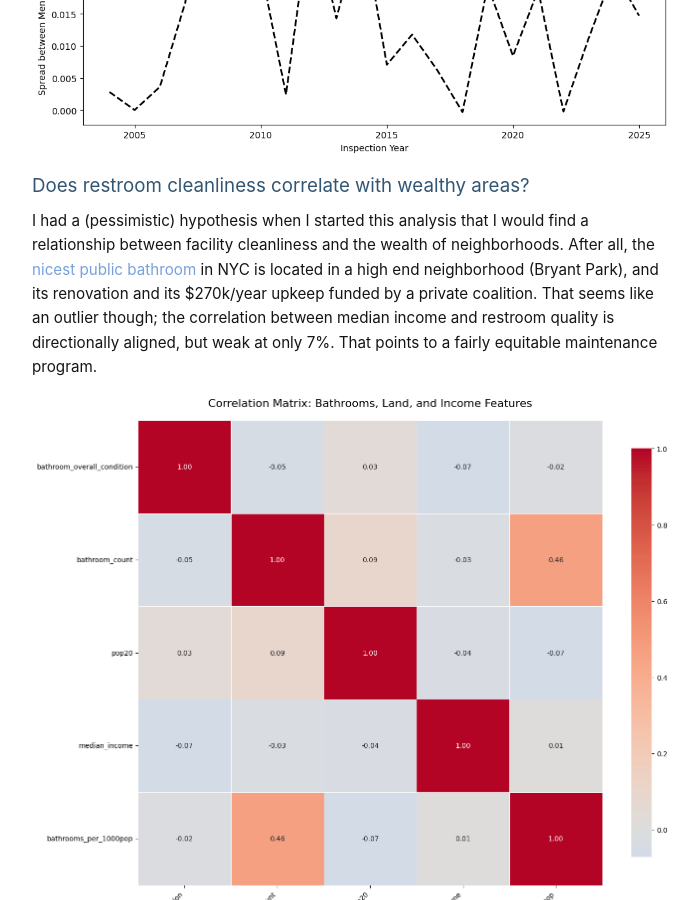
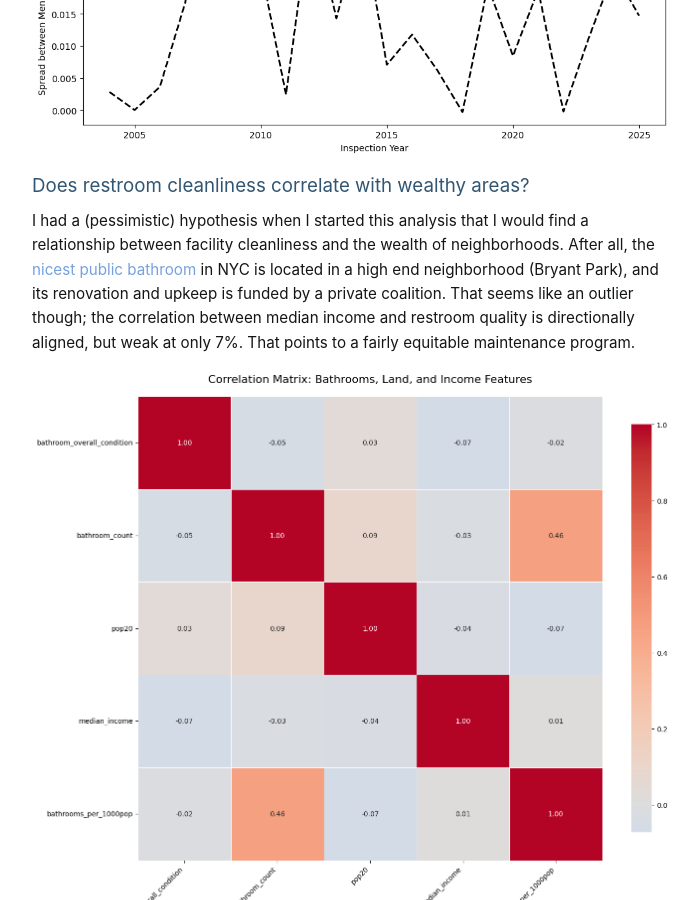
Before and after one commit to sirpthatch/sirpthatch.github.io, a Jekyll site: the page built from _posts/2025-10-24-Public Restrooms.md, in a window 1280 px wide and 900 px high, scrolled down 2563 px. Shown: the whole window, without its empty margins (288-986 px from the left). Built offline with Jekyll 4.4.1, drawn with Linux system fonts in a browser that asks for light colours; some web fonts are replaced; comment, search, counter and statistics services are not loaded.

Commit message:
fixing sentence

```diff
--- a/_posts/2025-10-24-Public Restrooms.md
+++ b/_posts/2025-10-24-Public Restrooms.md
@@ -19,7 +19,7 @@ There are some great resources for digging further on the geographic distributio
 
 In general, the restrooms that we have are fairly well equipped - [62%]({{site.url}}/assets/restroom.changingstations.png) of them have changing stations and 58% of them are fully accessible.
 
-Public restrooms are operated by several city agencies, including the transportation authority, libraries, and parks.  The parks service maintains the [majority]({{site.url}}/assets/restroom.operators.png) of them (728/1066).  In 1997 the NYC parks service started keeping records on the cleanliness of public restrooms through the [parks inspection program](https://www.nycgovparks.org/park-features/parks-inspection-program), which can give us some insight into how clean these facilities are.  Park restrooms are inspected on average [twice per year]({{site.url}}/assets/restrooms.distribution.png), and are graded for overall quality and some details like the amount of litter, graffiti, and structural issues.  Let's get into some questions you might have about NYC's potties!
+Public restrooms are operated by several city agencies, including the transportation authority, libraries, and parks.  The parks service maintains the [majority]({{site.url}}/assets/restroom.operators.png) of them (728/1066).  In 1997 the NYC parks service started keeping records on the cleanliness of public restrooms through the [parks inspection program](https://www.nycgovparks.org/park-features/parks-inspection-program), which can give us some insight into how clean these facilities are.  Park restrooms are inspected on average [twice per year]({{site.url}}/assets/inspections.count.distribution.png), and are graded for overall quality and some details like the amount of litter, graffiti, and structural issues.  Let's get into some questions you might have about NYC's potties!
 
 
 # How clean are our restrooms? #
@@ -33,7 +33,7 @@ An ancient question that the restroom inspection data can give us some insight i
 
 
 # Does restroom cleanliness correlate with wealthy areas? #
-I had a (pessimistic) hypothesis when I started this analysis that I would find a relationship between facility cleanliness and the wealth of neighborhoods.  After all, the [nicest public bathroom](https://www.nytimes.com/2017/04/05/nyregion/bryant-park-restroom-renovation.html) in NYC is located in a high end neighborhood (Bryant Park), and its renovation and its $270k/year upkeep funded by a private coalition.  That seems like an outlier though; the correlation between median income and restroom quality is directionally aligned, but weak at only 7%.  That points to a fairly equitable maintenance program.
+I had a (pessimistic) hypothesis when I started this analysis that I would find a relationship between facility cleanliness and the wealth of neighborhoods.  After all, the [nicest public bathroom](https://www.nytimes.com/2017/04/05/nyregion/bryant-park-restroom-renovation.html) in NYC is located in a high end neighborhood (Bryant Park), and its renovation and upkeep is funded by a private coalition.  That seems like an outlier though; the correlation between median income and restroom quality is directionally aligned, but weak at only 7%.  That points to a fairly equitable maintenance program.
 
 ![Correlations]({{site.url}}/assets/restrooms.correlations.png)
 
```
